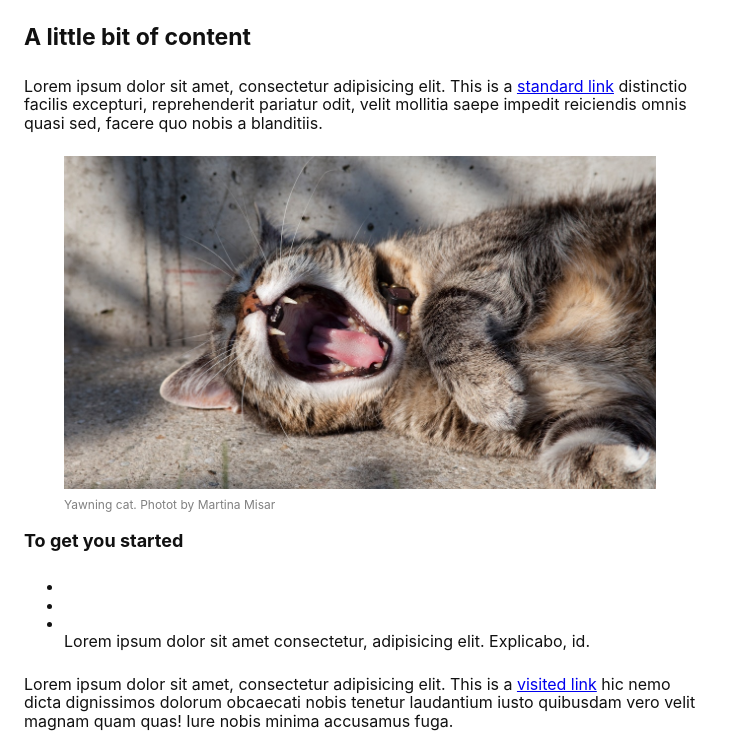
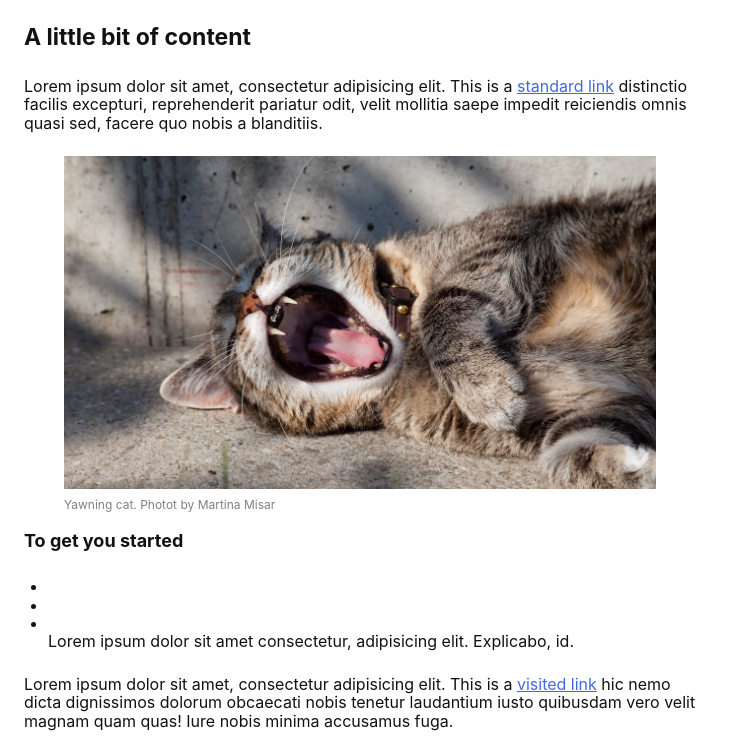
Before and after one commit to mct-ui/html5-boilerplate-MaesShankar, a plain HTML site: page index.html in a window 1280 px wide. Shown: the part 165-916 px from the top of the page, without its empty margins (0-734 px from the left). Drawn offline with Linux system fonts and the light colour scheme.

Commit message:
added default link styles

```diff
--- a/css/screen.css
+++ b/css/screen.css
@@ -69,13 +69,12 @@ figure {
 }
 
 ul,
-ol,
-{
+ol {
   padding-left: 24px;
 }
 
 li ul,
-li ol{
+li ol {
   margin-bottom: 0;
 }
 
@@ -97,20 +96,21 @@ figcaption {
 hr {
   border: 0;
   height: 1px;
-  background:lightgray;
-  margin: 0 0 24px
+  background: lightgray;
+  margin: 0 0 24px;
 }
 
 a {
-
+  color: royalblue;
+  transition: all 0.1s ease-in-out;
 }
 
 a:hover,
 a:focus {
-
+  color: crimson;
 }
 
 a:visited,
 a:active {
-
+  color: blueviolet;
 }
```
